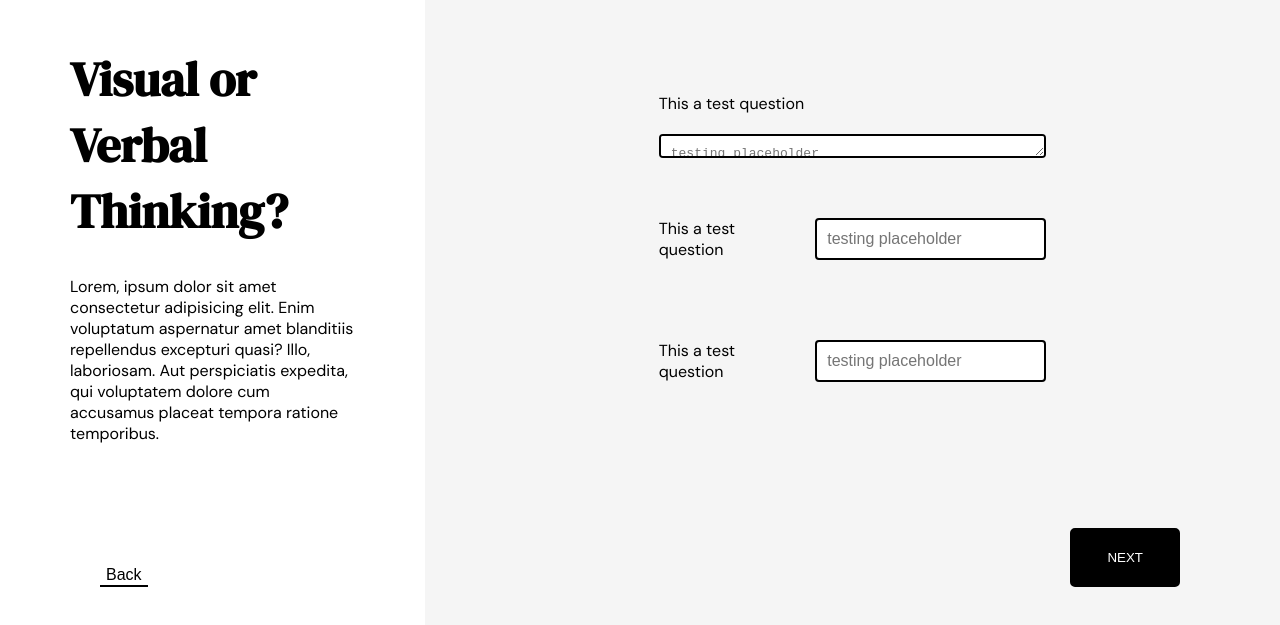
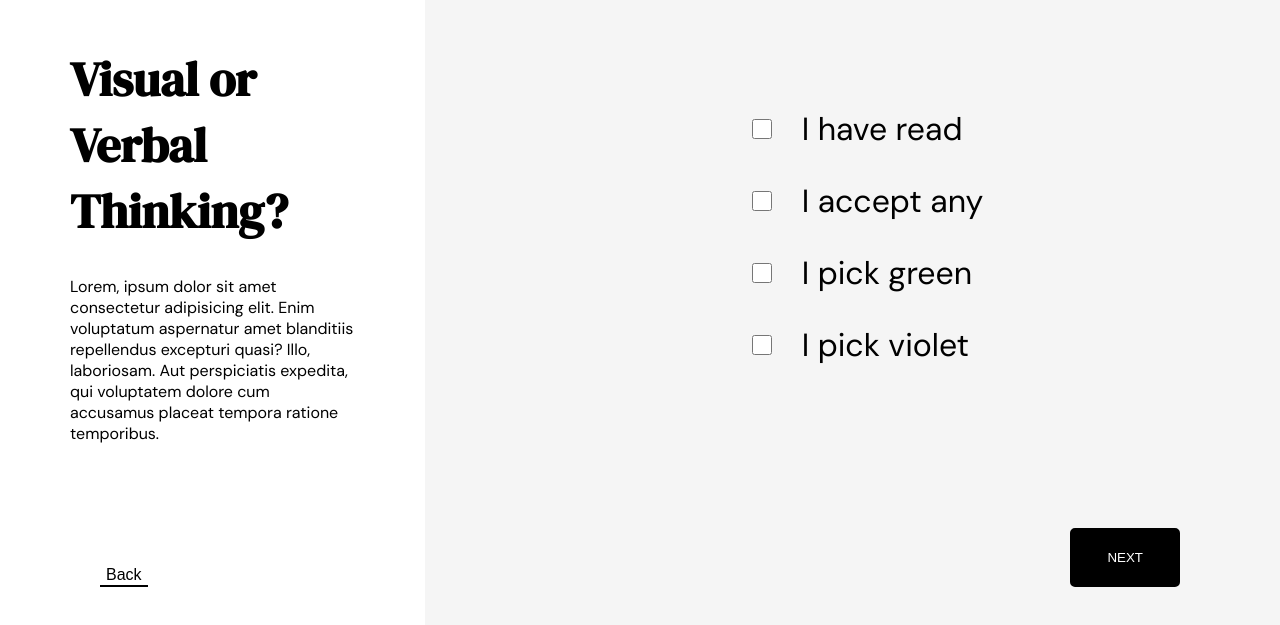
Before and after one commit to lukefisher03/react-form-generation, a React (Create React App) app: page / in a window 1280 px wide. Shown: the part 163-788 px from the top of the page. Built offline with nearby package versions, Linux system fonts and the light colour scheme; a web font is replaced by a local one.

Commit message:
added support for checkboxes in addition to radio buttons

```diff
--- a/src/components/Form.css
+++ b/src/components/Form.css
@@ -12,7 +12,6 @@ form {
     flex-grow: 1;
     display:flex;
     align-items: center;
-    max-width:80%;
 }
 
 .solid-btn {
--- a/src/components/Form.js
+++ b/src/components/Form.js
@@ -1,19 +1,19 @@
 import "./Form.css"
 import { useState } from "react"
-import { RadioGroup } from "./FormComponents/RadioGroup"
+import { SelectBoxGroup } from "./FormComponents/SelectBoxGroup"
 import { TextboxGroup } from "./FormComponents/Textbox"
 
-export const radioGroupData = {
-    name: "visual-or-verbal",
-    vertical: true,
+export const selectBoxGroupData = {
+    groupName: "group1",
+    type: "checkbox",
     items: [
         {
             id: "red",
-            labelText: "I pick red"
+            labelText: "I have read"
         },
         {
             id: "blue",
-            labelText: "I pick blue"
+            labelText: "I accept any"
         },
         {
             id:"green",
@@ -54,8 +54,8 @@ export const Form = () => {
     return (
         <>
                 <form id="form-container">
-                    <TextboxGroup t={textboxGroup}/>
-                    {/* <RadioGroup r={radioGroupData}/> */}
+                    {/* <TextboxGroup t={textboxGroup}/> */}
+                    <SelectBoxGroup b={selectBoxGroupData}/>
                 </form>
                     <button id="next-btn" className="solid-btn">NEXT</button>
         </>
--- a/src/components/FormComponents/RadioGroup.js
+++ /dev/null
@@ -1,36 +0,0 @@
-import "./RadioGroup.css"
-
-export const RadioGroup = ({ r }) => {
-    const radioGroup = []
-    let styles = {
-        flexDirection:"row",
-        alignItems: "space-evenly"
-    }
-
-    if (r.items.length > 2) {
-        styles.flexDirection = "column"
-        styles.alignItems = "start"
-    }
-
-    r.items.forEach((i, index) => {
-        radioGroup.push(<div className="radio-input" key={i.id} ><input type="radio" id={i.id} name={r.name} /><label htmlFor={i.id}>{i.labelText}</label></div>)
-
-    })
-    return (
-        <section className="radio-section" style={styles}>
-            {radioGroup}
-        </section>
-    )
-}
-
-export const validateRadioGroup = (r) => {
-    try {
-        if (!("name" in r)) {
-            return "Radio group is missing "
-        }
-    } catch (e) {
-
-    }
-
-    return ""
-}
--- a/src/components/FormComponents/RadioGroup.css
+++ b/src/components/FormComponents/SelectBoxGroup.css
@@ -2,6 +2,8 @@
     display:flex;
     align-items: center;
     justify-content: space-evenly;
+    max-width: 80%;
+    flex-wrap: wrap;
 }
 
 .radio-input {
--- /dev/null
+++ b/src/components/FormComponents/SelectBoxGroup.js
@@ -0,0 +1,66 @@
+import "./SelectBoxGroup.css"
+
+export const requiredProperties = [
+    "groupName",
+    "type",
+    "items"
+]
+
+export const SelectBoxGroup = ({ b }) => {
+    const radioGroup = []
+
+    const passedValidation = validateSelectBoxGroup(b)
+
+    if (passedValidation.length > 0) {
+        return <h3><pre>{passedValidation}</pre></h3>
+    }
+    let styles = {
+        flexDirection:"row",
+        alignItems: "space-evenly"
+    }
+
+    if (b.items.length > 2) {
+        styles.flexDirection = "column"
+        styles.alignItems = "start"
+    }
+
+    b.items.forEach((i) => {
+        radioGroup.push(<div className="radio-input" key={i.id} ><input type={b.type} id={i.id} name={b.groupName} /><label htmlFor={i.id}>{i.labelText}</label></div>)
+
+    })
+    return (
+        <section className="radio-section" style={styles}>
+            {radioGroup}
+        </section>
+    )
+}
+
+export const validateSelectBoxGroup = (r) => {
+    console.log("Running validation...")
+    if ("groupName" in r) {
+        if (typeof r.groupName != "string") {
+            return "A SelectBoxGroup has a groupName attribute, but it was given something other than text! Please correct the error to continue"
+        }
+        if (r.groupName == "" || r.groupName == undefined) {
+            return "A SelectBoxGroup has a groupName attribute, but it is blank! Please correct the error to continue"
+        }
+    } else {
+        return "A SelectBoxGroup has no groupName attribute! Please correct the error to continue."
+    }
+
+    const groupName = r.groupName
+
+    let errorString = ""
+
+    requiredProperties.forEach((e) => {
+        if (e in r) {
+            if (r[e] == "" || r[e] == undefined || r[e] == [] || r[e] == {}) {
+                errorString += `A SelectBoxGroup named: ${groupName}, required attribute "${e}" is empty!\n`
+            }
+        } else {
+            errorString += `A SelectBoxGroup named: ${groupName}, is missing a ${e} property!\n`
+        }
+    })
+
+    return errorString
+}
--- a/src/components/FormComponents/Textbox.css
+++ b/src/components/FormComponents/Textbox.css
@@ -1,5 +1,5 @@
 #text-container {
-    width:50%;
+    width:55%;
     max-width: 100%;
 }
 .text-input-item-container {
```
